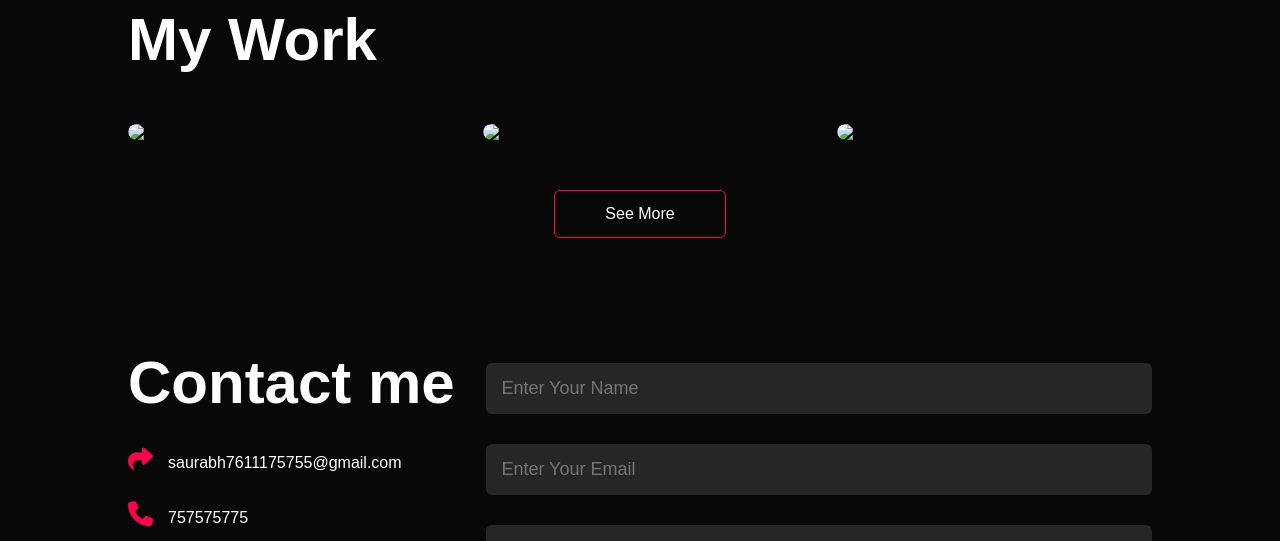
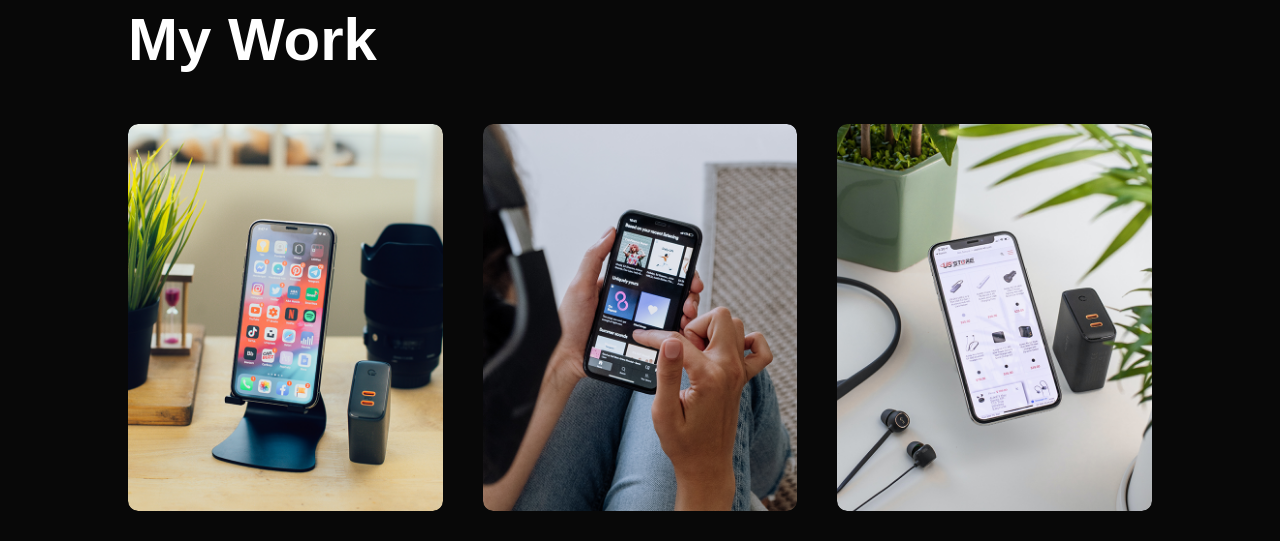
Before and after one commit to saurrabh07/Static-Portfolio, a plain HTML site: page index.html in a window 1280 px wide. Shown: the part 2020-2561 px from the top of the page. Drawn offline with Linux system fonts and the light colour scheme; the site is published under a folder, as on GitHub Pages, so addresses that start at the root find nothing.

Commit message:
Update index.html

```diff
--- a/index.html
+++ b/index.html
@@ -110,7 +110,7 @@
             <h1 class="sub-title">My Work</h1>
             <div class="work-list">
                 <div class="work">
-                    <img src="/images/work-1.png">
+                    <img src="images/work-1.png">
                     <div class="layer">
                         <h3>Social Media App</h3>
                         <p>🌐 Elevate Connections with [Your Social Media Website]: A dynamic platform cultivating meaningful interactions. Experience vibrant profiles, real-time engagement, and a community where ideas flourish. Redefine social networking, sparking connections and shared experiences. 🚀👥</p>
@@ -118,7 +118,7 @@
                     </div>
                 </div>
                 <div class="work">
-                    <img src="/images/work-2.png">
+                    <img src="images/work-2.png">
                     <div class="layer">
                         <h3>Music App</h3>
                         <p> 🎵 Tune into [Your Music Website]: Your gateway to a melodic universe. Discover, stream, and share your favorite tunes. Immerse yourself in a symphony of genres and make every note a moment. 🎧🌐</p>
@@ -126,7 +126,7 @@
                     </div>
                 </div>
                 <div class="work">
-                    <img src="/images/work-3.png">
+                    <img src="images/work-3.png">
                     <div class="layer">
                         <h3>Online shopping App</h3>
                         <p>
```
